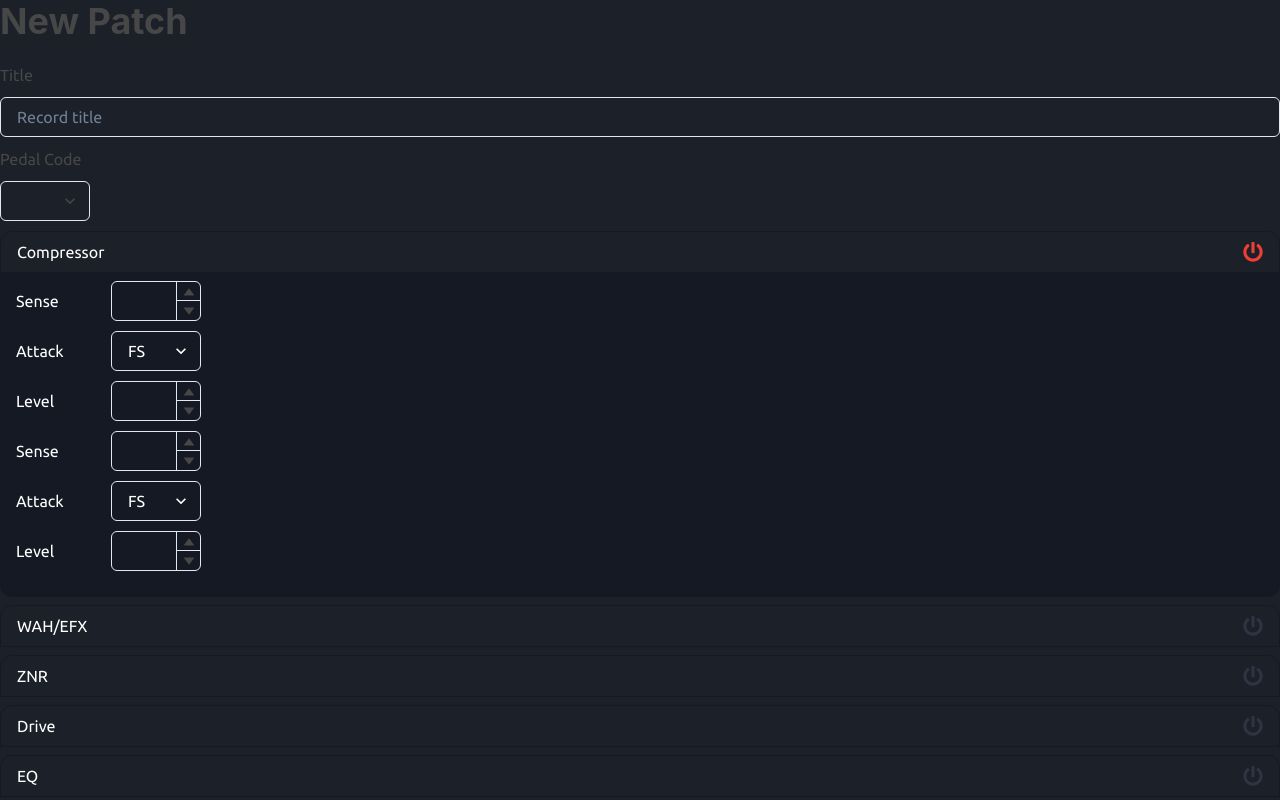
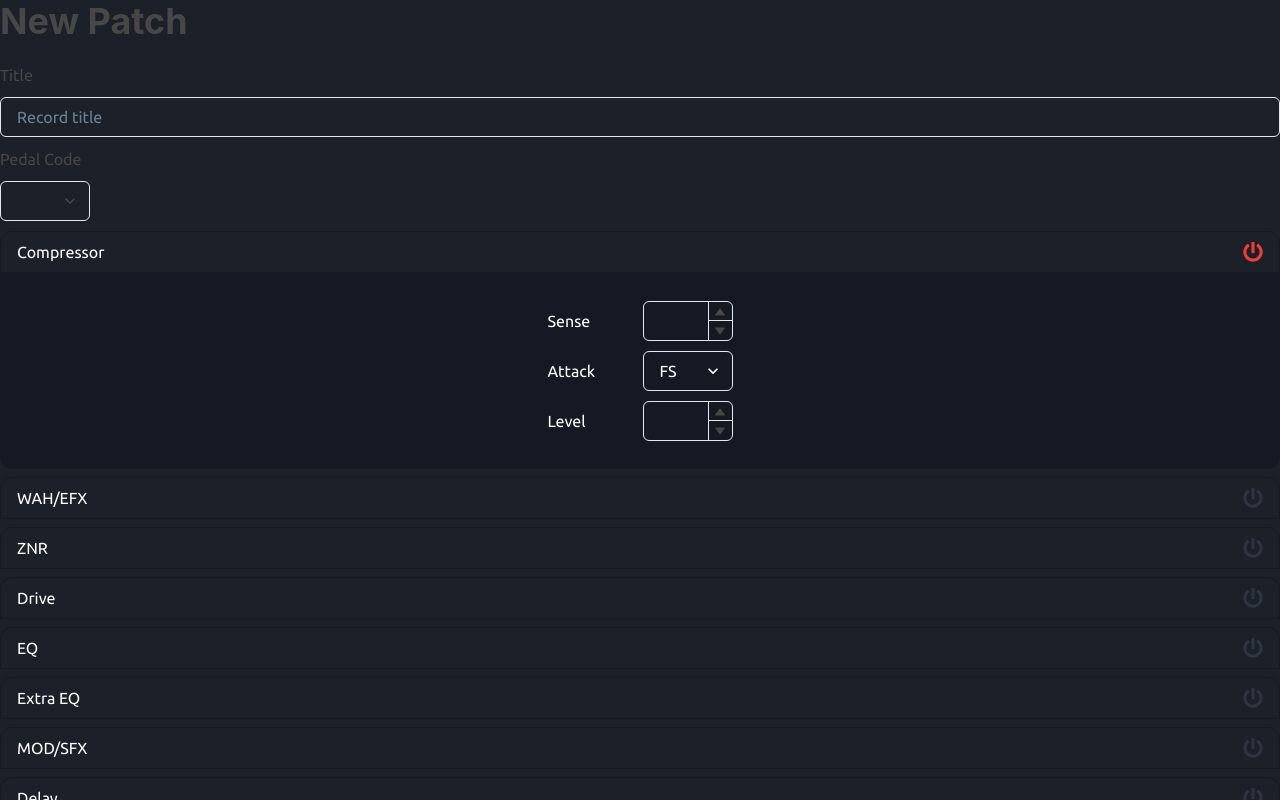
Before and after one commit to Stef-Lev/zoomG2-effects, a Next.js app: page /patches/new in a window 1280 px wide. Both pictures are taken after a click on the button "Compressor". Shown: the top 800 px of the page. Built offline with nearby package versions, Linux system fonts and the light colour scheme.

Commit message:
minor fixes

```diff
--- a/src/components/EffectEditor.tsx
+++ b/src/components/EffectEditor.tsx
@@ -1,3 +1,4 @@
+import React from "react";
 import {
   AccordionItem,
   AccordionButton,
@@ -9,15 +10,37 @@ import { AllSettings } from "@/types/types";
 import { effectsTexts } from "@/helpers/textTransform";
 import EffectsInputs from "./inputs/EffectsInputs";
 import Compressor from "./inputsPerEffect/Compressor";
+import WahEfx from "./inputsPerEffect/WahEfx";
 import { EffectTitleType } from "@/types/types";
+import { CompressorSettings, WahEfxSettings } from "@/types/types";
+
 // import { getEffectsInputs } from "@/helpers/getEffectsInputs";
 
 interface EffectEditorProps {
   title: EffectTitleType;
-  data: AllSettings;
+  data: { is_active: boolean; settings: AllSettings };
 }
 
 const EffectEditor = ({ title, data }: EffectEditorProps) => {
+  console.log({ title, data });
+  const renderInputs = (sectionTitle: typeof title) => {
+    switch (sectionTitle) {
+      case "compressor":
+        return (
+          <Compressor
+            title={title}
+            settings={data.settings as CompressorSettings}
+          />
+        );
+      case "wah_efx":
+        return (
+          <WahEfx title={title} settings={data.settings as WahEfxSettings} />
+        );
+      default:
+        return null;
+    }
+  };
+
   return (
     <AccordionItem color="white" border="none" mb="8px">
       {({ isExpanded }) => (
@@ -34,11 +57,21 @@ const EffectEditor = ({ title, data }: EffectEditorProps) => {
             </Box>
             <PowerLight isActive={isExpanded} />
           </AccordionButton>
-          <AccordionPanel pb={4} bg="#141923" borderBottomRadius="12px">
+          <AccordionPanel
+            p="28px"
+            pb="18px"
+            bg="#141923"
+            borderBottomRadius="12px"
+          >
             {/* <Box>{JSON.stringify(data)}</Box> */}
-            <Box>
-              <EffectsInputs title={title} settings={data.settings} />
-              <Compressor title={title} settings={data.settings} />
+            <Box
+              display="flex"
+              flexDirection="column"
+              justifyContent="center"
+              alignItems="center"
+            >
+              {/* <EffectsInputs title={title} settings={data.settings} /> */}
+              {renderInputs(title)}
             </Box>
           </AccordionPanel>
         </>
--- a/src/components/PatchEditing.tsx
+++ b/src/components/PatchEditing.tsx
@@ -20,6 +20,8 @@ import AlertModal from "./AlertModal";
 import DropdownMenu from "./inputs/DropdownMenu";
 import validationValues from "@/helpers/validationValues";
 import Number from "@/components/inputs/InputNumber";
+import { EffectTitleType } from "@/types/types";
+import { AllSettings } from "@/types/types";
 
 type PatchEditingProps = {
   type: "new" | "edit";
@@ -39,7 +41,9 @@ const PatchEditing = ({ type, patch }: PatchEditingProps) => {
     shouldStopNavigation: isDirty,
     onNavigate: () => onOpen()
   });
-  const patchSections = Object.entries(defaultPatch.effects);
+  const patchSections: [EffectTitleType, AllSettings][] = Object.entries(
+    defaultPatch.effects
+  );
   const activeIndices = patchSections
     .map(([_, data], index) => (data.isActive ? index : -1))
     .filter(index => index !== -1);
@@ -97,7 +101,7 @@ const PatchEditing = ({ type, patch }: PatchEditingProps) => {
   };
 
   return (
-    <Box pb="60px">
+    <Box pb="80px">
       <Heading as="h3" mb="20px">
         {title}
       </Heading>
--- a/src/components/inputsPerEffect/Compressor.tsx
+++ b/src/components/inputsPerEffect/Compressor.tsx
@@ -19,12 +19,16 @@ const Compressor = ({ title, settings }: Props) => {
       const validations = validationValues[title];
       console.log({ title, typedVal });
 
-      if (title === "compressor") {
       switch (typedKey) {
         case "sense":
         case "level":
           return (
-              <Box display="flex" alignItems="center" key={title} mb="10px">
+            <Box
+              display="flex"
+              alignItems="center"
+              key={`${title}-${typedKey}`}
+              mb="10px"
+            >
               <Text width="85px" mr="10px">
                 {settingsTexts[typedKey]}
               </Text>
@@ -58,13 +62,12 @@ const Compressor = ({ title, settings }: Props) => {
         default:
           return null;
       }
-      }
     });
   };
   return (
-    <div>
-      <div>{renderInputs()}</div>
-    </div>
+    <Box>
+      <Box>{renderInputs()}</Box>
+    </Box>
   );
 };
 
--- a/src/components/inputsPerEffect/WahEfx.tsx
+++ b/src/components/inputsPerEffect/WahEfx.tsx
@@ -1,5 +1,164 @@
-const WahEfx = () => {
-  return <div>Enter</div>;
+import { useState } from "react";
+import InputNumber from "../inputs/InputNumber";
+import DropdownMenu from "../inputs/DropdownMenu";
+import { EffectTitleType } from "@/types/types";
+import { WahEfxSettings } from "@/types/types";
+import validationValues from "@/helpers/validationValues";
+import { settingsTexts } from "@/helpers/textTransform";
+import { Box, Text } from "@chakra-ui/react";
+
+interface Props {
+  title: EffectTitleType;
+  settings: WahEfxSettings;
+}
+
+const WahEfx = ({ title, settings }: Props) => {
+  const renderInputs = () => {
+    return Object.entries(settings).map(([key, val]) => {
+      const typedKey = key as keyof WahEfxSettings["settings"];
+      const typedVal = val as WahEfxSettings["settings"][typeof typedKey];
+      const validations = validationValues[title];
+      console.log({ title, typedVal, typedKey, settingsTexts });
+
+      switch (typedKey) {
+        case "code":
+          return (
+            <Box display="flex" alignItems="center" key={title} mb="10px">
+              <Text width="85px" mr="10px">
+                {settingsTexts[typedKey]}
+              </Text>
+
+              <DropdownMenu
+                id={typedKey}
+                options={validations[typedKey as keyof typeof validations]}
+                value={typedVal as string}
+                optionStyle={{ background: "#e2e8f0", color: "#1a202c" }}
+                handleChange={() => {
+                  console.log("change");
+                }}
+              />
+            </Box>
+          );
+        case "position_depth":
+          return (
+            <Box display="flex" alignItems="center" key={title} mb="10px">
+              <Text width="85px" mr="10px">
+                {settingsTexts[typedKey]}
+              </Text>
+
+              <DropdownMenu
+                id={typedKey}
+                options={validations[settings?.code][typedKey]}
+                value={typedVal as string}
+                optionStyle={{ background: "#e2e8f0", color: "#1a202c" }}
+                handleChange={() => {
+                  console.log("change");
+                }}
+              />
+            </Box>
+          );
+        case "rate_freq":
+          return (
+            <Box
+              display="flex"
+              alignItems="center"
+              key={`${title}-${typedKey}`}
+              mb="10px"
+            >
+              <Text width="85px" mr="10px">
+                {settingsTexts[typedKey]}
+              </Text>
+              <InputNumber
+                id={typedKey}
+                min={
+                  validations[settings?.code][
+                    typedKey as keyof typeof validations
+                  ]["min"]
+                }
+                max={
+                  validations[settings?.code][
+                    typedKey as keyof typeof validations
+                  ]["max"]
+                }
+                defaultValue={typedVal as number}
+              />
+            </Box>
+          );
+        case "level_mix":
+          return (
+            <Box
+              display="flex"
+              alignItems="center"
+              key={`${title}-${typedKey}`}
+              mb="10px"
+            >
+              <Text width="85px" mr="10px">
+                {settingsTexts[typedKey]}
+              </Text>
+              <InputNumber
+                id={typedKey}
+                min={
+                  validations[settings?.code][
+                    typedKey as keyof typeof validations
+                  ]["min"]
+                }
+                max={
+                  validations[settings?.code][
+                    typedKey as keyof typeof validations
+                  ]["max"]
+                }
+                defaultValue={typedVal as number}
+              />
+            </Box>
+          );
+
+        default:
+          return null;
+      }
+    });
+  };
+  return (
+    <Box>
+      <Box>{renderInputs()}</Box>
+    </Box>
+  );
 };
 
 export default WahEfx;
+
+// return (
+//   <Box
+//     display="flex"
+//     alignItems="center"
+//     key={`${title}-${typedKey}`}
+//     mb="10px"
+//   >
+//     <Text width="85px" mr="10px">
+//       {settingsTexts[typedKey]}
+//     </Text>
+//     <InputNumber
+//       id={typedKey}
+//       min={validations[typedKey as keyof typeof validations]["min"]}
+//       max={validations[typedKey as keyof typeof validations]["max"]}
+//       defaultValue={typedVal as number}
+//     />
+//   </Box>
+// );
+// case "level_mix":
+// return (
+//   <Box display="flex" alignItems="center" key={title} mb="10px">
+//     <Text width="85px" mr="10px">
+//       {settingsTexts[typedKey]}
+//     </Text>
+
+//     <DropdownMenu
+//       id={typedKey}
+//       options={validations[typedKey as keyof typeof validations]}
+//       value={typedVal as string}
+//       optionStyle={{ background: "#e2e8f0", color: "#1a202c" }}
+//       handleChange={() => {
+//         console.log("change");
+//       }}
+//     />
+//   </Box>
+// );
--- a/src/helpers/textTransform.ts
+++ b/src/helpers/textTransform.ts
@@ -11,6 +11,7 @@ export const effectsTexts = {
 };
 
 export const settingsTexts = {
+  code: "Code",
   attack: "Attack",
   level: "Level",
   sense: "Sense",
```
Also changed, not shown: src/helpers/index.html (added, +17 -0 lines). Lines whose indentation alone changed are shown as unchanged.
